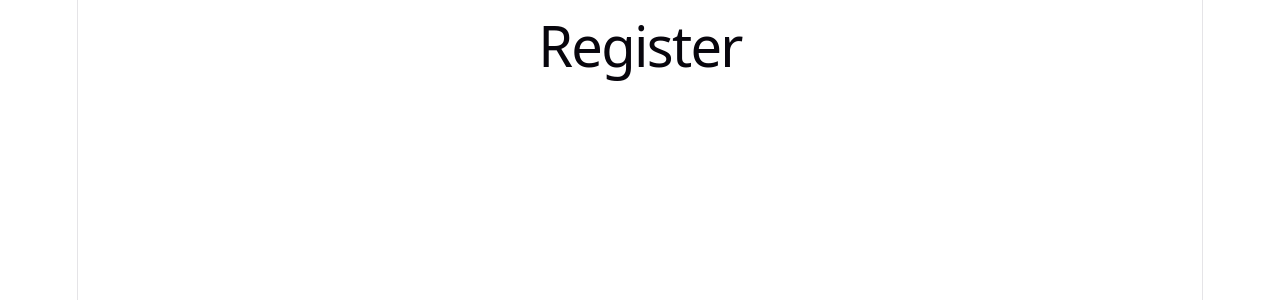
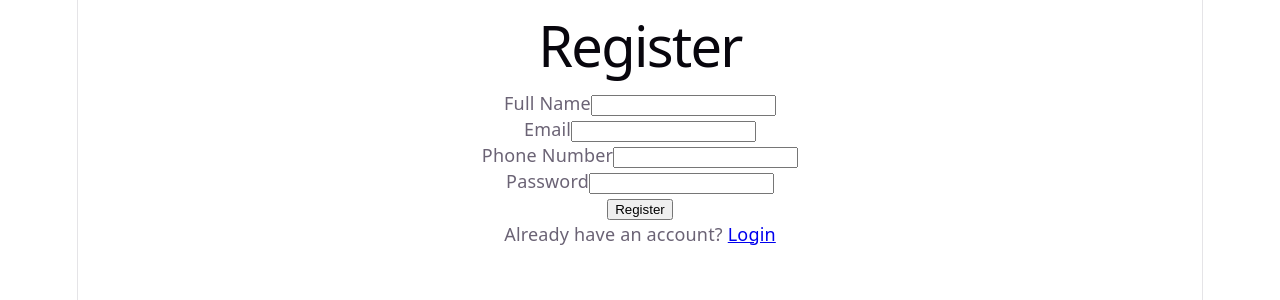
Before and after one commit to 10pshine-cohort-9/cohort-9-java-14438-arisha, a React app in the folder frontend/: page /register in a window 1280 px wide. Shown: the top 300 px of the page. Built offline with nearby package versions, Linux system fonts and the light colour scheme; the HTML template or start-up script is replaced by a standard one.

Commit message:
Implement registration functionality

```diff
--- a/frontend/src/pages/RegisterPage.jsx
+++ b/frontend/src/pages/RegisterPage.jsx
@@ -1,7 +1,106 @@
+import { useState } from "react";
+import { Link, useNavigate } from "react-router-dom";
+
 function RegisterPage() {
+    const [fullName, setFullName] = useState("");
+    const [email, setEmail] = useState("");
+    const [phoneNumber, setPhoneNumber] = useState("");
+    const [password, setPassword] = useState("");
+    const [error, setError] = useState("");
+
+    const navigate = useNavigate();
+
+    async function handleSubmit(event) {
+        event.preventDefault();
+        setError("");
+
+        if (email === "" && phoneNumber === "") {
+            setError("Please enter an email or phone number");
+            return;
+        }
+
+        try {
+            const response = await fetch("/api/auth/register", {
+                method: "POST",
+                headers: {
+                    "Content-Type": "application/json",
+                },
+                body: JSON.stringify({
+                    fullName: fullName,
+                    email: email,
+                    phoneNumber: phoneNumber,
+                    password: password,
+                }),
+            });
+
+            if (!response.ok) {
+                setError("Registration failed");
+                return;
+            }
+
+            const data = await response.json();
+
+            localStorage.setItem("token", data.token);
+
+            navigate("/contacts");
+        } catch {
+            setError("Unable to connect to the server");
+        }
+    }
+
     return (
         <div>
             <h1>Register</h1>
+
+            <form onSubmit={handleSubmit}>
+                <div>
+                    <label>Full Name</label>
+                    <input
+                        type="text"
+                        value={fullName}
+                        onChange={(event) => setFullName(event.target.value)}
+                        required
+                    />
+                </div>
+
+                <div>
+                    <label>Email</label>
+                    <input
+                        type="email"
+                        value={email}
+                        onChange={(event) => setEmail(event.target.value)}
+                    />
+                </div>
+
+                <div>
+                    <label>Phone Number</label>
+                    <input
+                        type="text"
+                        value={phoneNumber}
+                        onChange={(event) => setPhoneNumber(event.target.value)}
+                    />
+                </div>
+
+                <div>
+                    <label>Password</label>
+                    <input
+                        type="password"
+                        value={password}
+                        onChange={(event) => setPassword(event.target.value)}
+                        minLength="8"
+                        required
+                    />
+                </div>
+
+                {error && <p>{error}</p>}
+
+                <button type="submit">Register</button>
+            </form>
+
+            <p>
+                Already have an account?{" "}
+                <Link to="/">Login</Link>
+            </p>
         </div>
     );
 }
```
